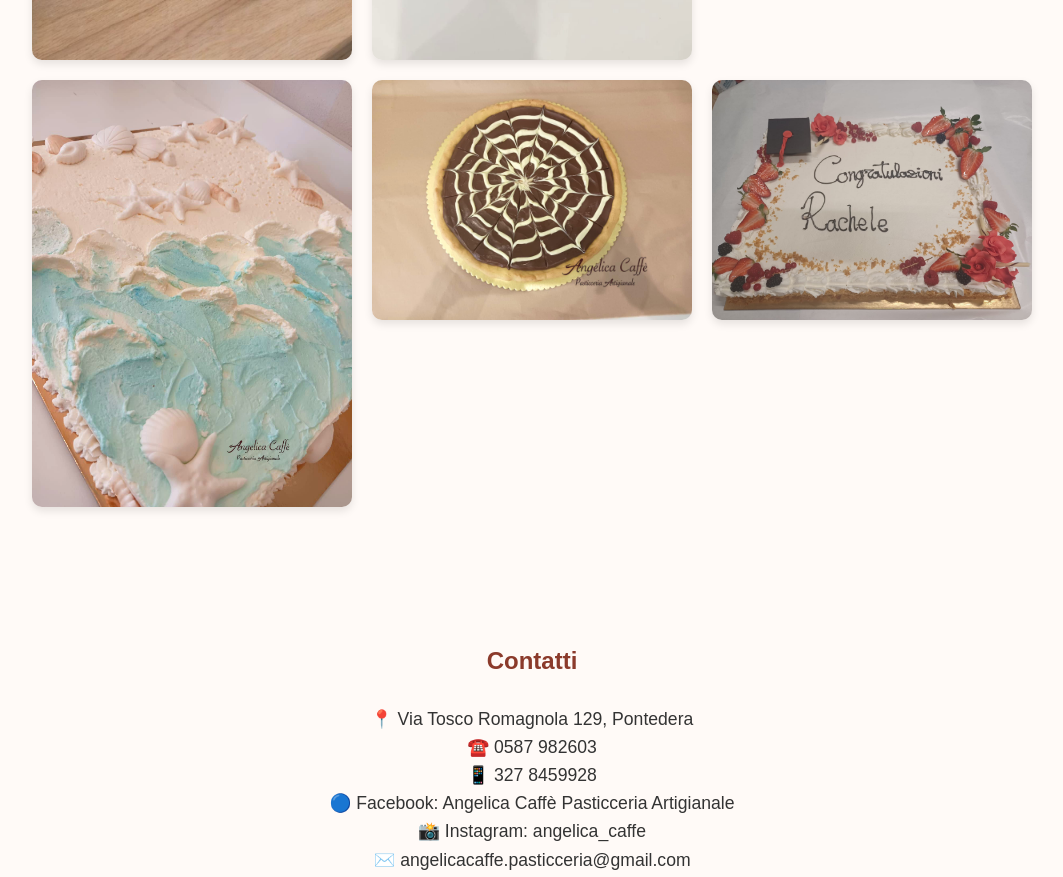
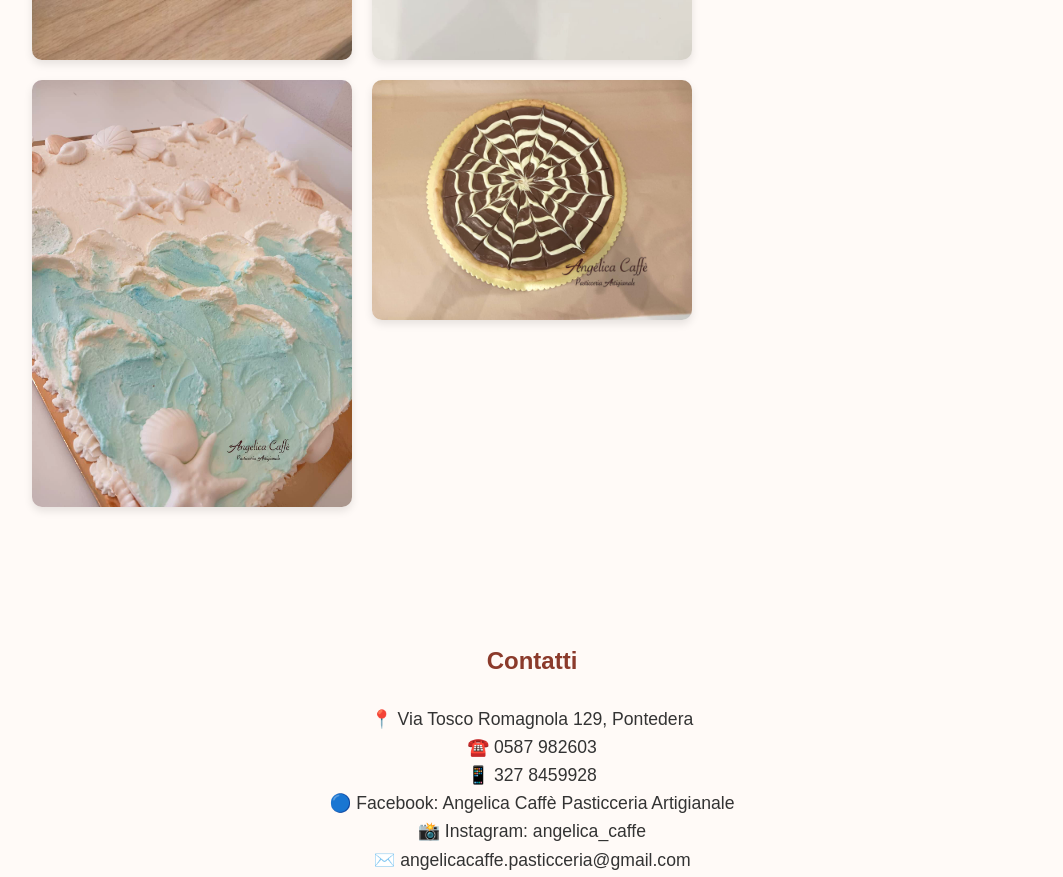
Before and after one commit to angelicacaffe/angelica-caffe-pasticceria, a plain HTML site: page angelica_pasticceria_site.html in a window 1280 px wide. Shown: the part 3354-4231 px from the top of the page, without its empty margins (108-1171 px from the left). Drawn offline with Linux system fonts and the light colour scheme.

Commit message:
Update angelica_pasticceria_site.html

```diff
--- a/angelica_pasticceria_site.html
+++ b/angelica_pasticceria_site.html
@@ -121,7 +121,7 @@ Crediamo che la bontà nasca dalle cose fatte con il cuore — ed è proprio que
 		<img src="Foto 9.jpeg" alt="Torta Spiaggia Marina ">
 		<img src="Foto 8.jpeg" alt="Torta Spiaggia Marina 1 ">
 		<img src="Foto 7.jpeg" alt="Torta Mosaico al cioccolato ">
-	    <img src="Foto 20.jpg" alt="Tortaaa ">
+
 
     </div>
   </section>
```
